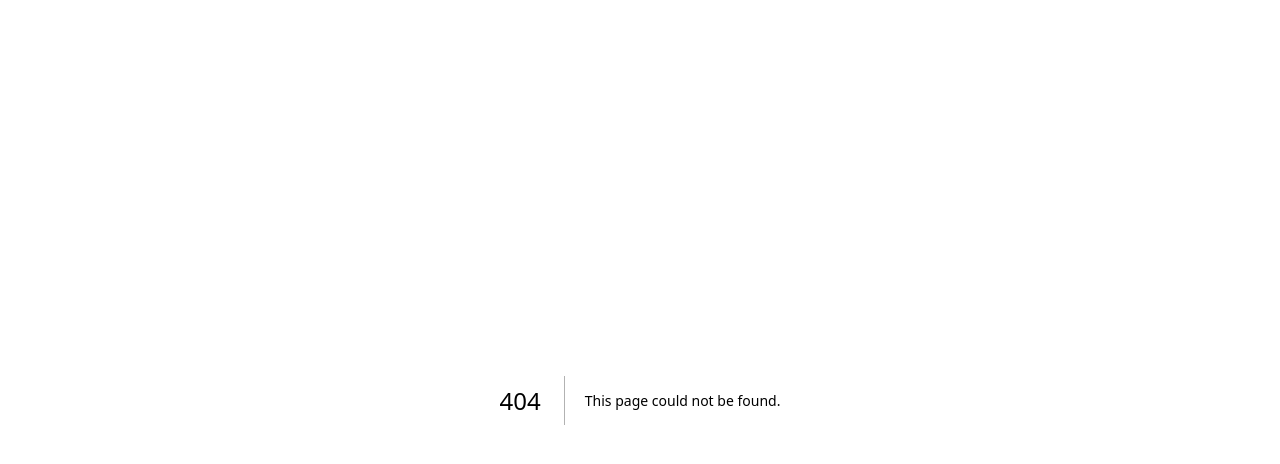
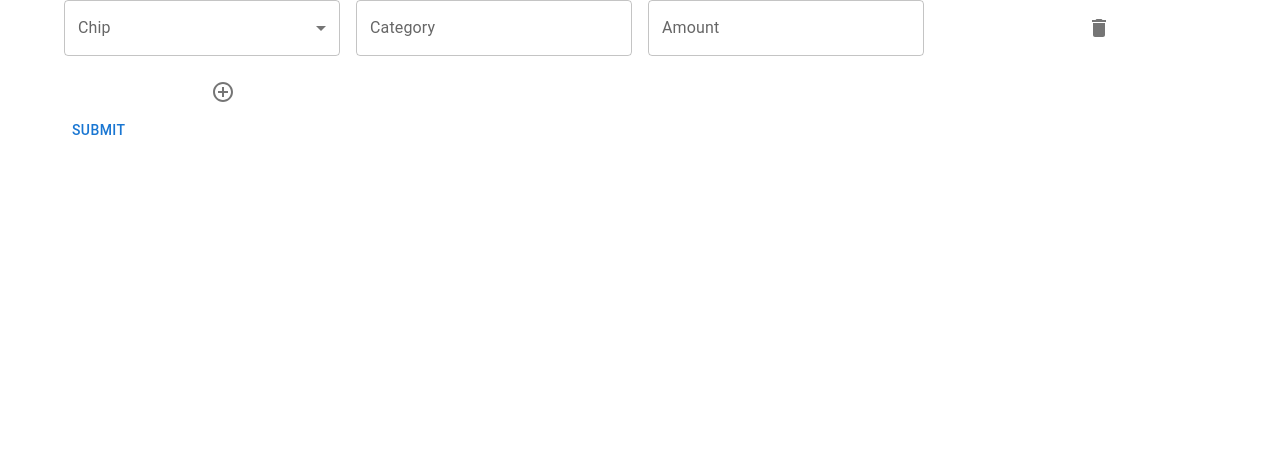
Before and after one commit to SojitraJenil/daily-expense-user, a Next.js app: page /expense in a window 1280 px wide. Before the commit this address had no page. Shown: the top 464 px of the page. Built offline with nearby package versions, Linux system fonts and the light colour scheme.

Commit message:
feat(firebase, login, admin): database fix

```diff
--- a/component/login/Login.tsx
+++ b/component/login/Login.tsx
@@ -72,7 +72,7 @@ const Login: React.FC = () => {
                 mobileNumber: "",
                 password: "",
             });
-            router.push('/');
+            router.push('/expense');
         } catch (error) {
             console.error("Error adding document: ", error);
             alert("Error adding document: " + error);
--- /dev/null
+++ b/pages/expense/index.tsx
@@ -0,0 +1,12 @@
+import AddExpense from 'component/addexpense/Addexpense'
+import React from 'react'
+
+function index() {
+    return (
+        <div>
+            <AddExpense />
+        </div>
+    )
+}
+
+export default index
```
